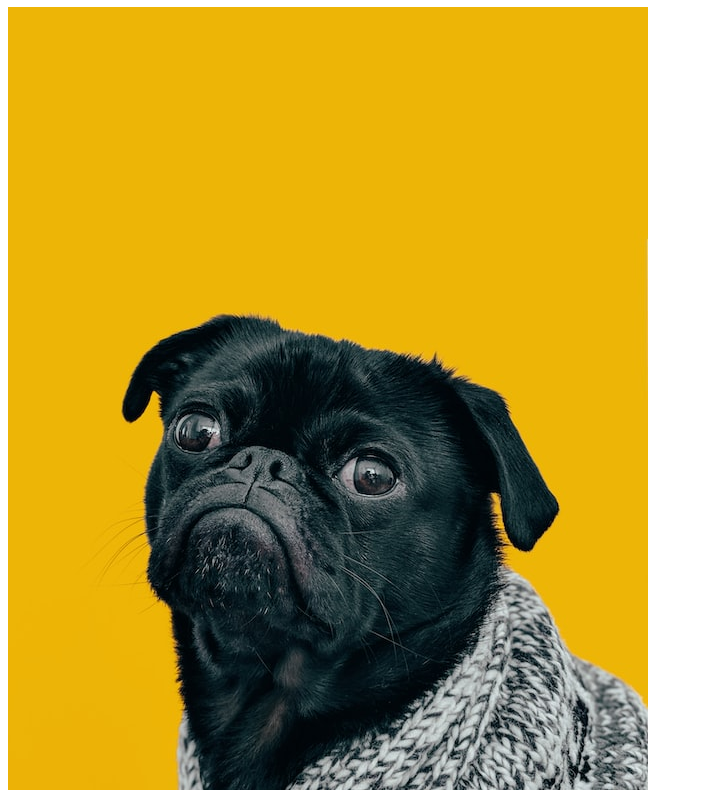
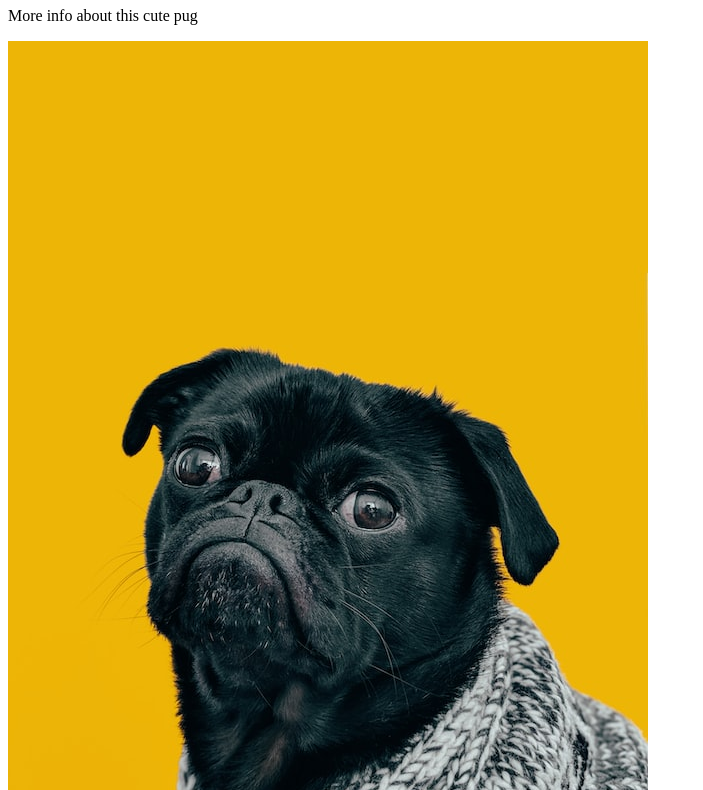
Before and after one commit to heinsara/odin-links-and-images, a plain HTML site: page pages/about.html in a window 1280 px wide. Shown: the part 73-863 px from the top of the page, without its empty margins (0-703 px from the left). Drawn offline with Linux system fonts and the light colour scheme.

Commit message:
Add paragraph on cute pugs

```diff
--- a/pages/about.html
+++ b/pages/about.html
@@ -7,6 +7,7 @@
 
   <body>
     <h1>About Page</h1>
+    <p>More info about this cute pug</p>
     <img src="../images/dog.jpg" alt="Cute pug wearing a sweater">
   </body>
 </html>
```
